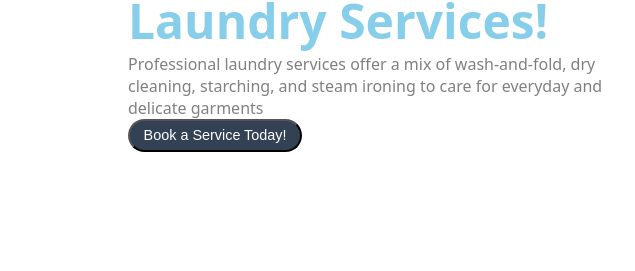
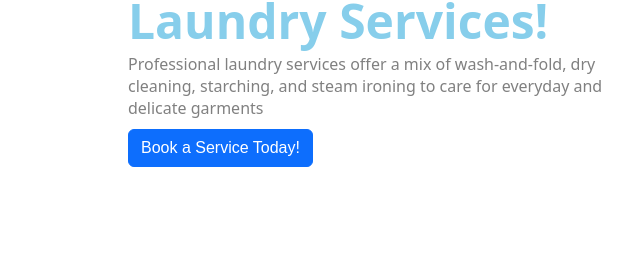
Before and after one commit to vizz11/TudedudeTask1, a plain HTML site: page index.html in a window 1280 px wide. Shown: the part 275-546 px from the top of the page, 0-635 px from the left. Drawn offline with Linux system fonts and the light colour scheme.

Commit message:
Change button class from 'username' to 'blubtn'

```diff
--- a/index.html
+++ b/index.html
@@ -34,7 +34,7 @@
     <p class="dymtxt">Revitalize Your Clothes with Expert </p>
     <h1 style="color:skyblue; font-size: bold;" class="dymtxt">Laundry Services!</h1>
     <p style="color:grey;"> Professional laundry services offer a mix of wash-and-fold, dry cleaning, starching, and steam ironing to care for everyday and delicate garments</p>
-    <div><button class="username">Book a Service Today!</button></div>
+    <div><button class="blubtn">Book a Service Today!</button></div>
   </div>
   <span class="rightside">
     <img class="largimg" src="https://encrypted-tbn0.gstatic.com/images?q=tbn:ANd9GcQo52OzpsyLGhjF_frMym7tzSXBa_YTycI-Bt5gh8D_HottaQ-cD9dwfpo&s=10" >
```
